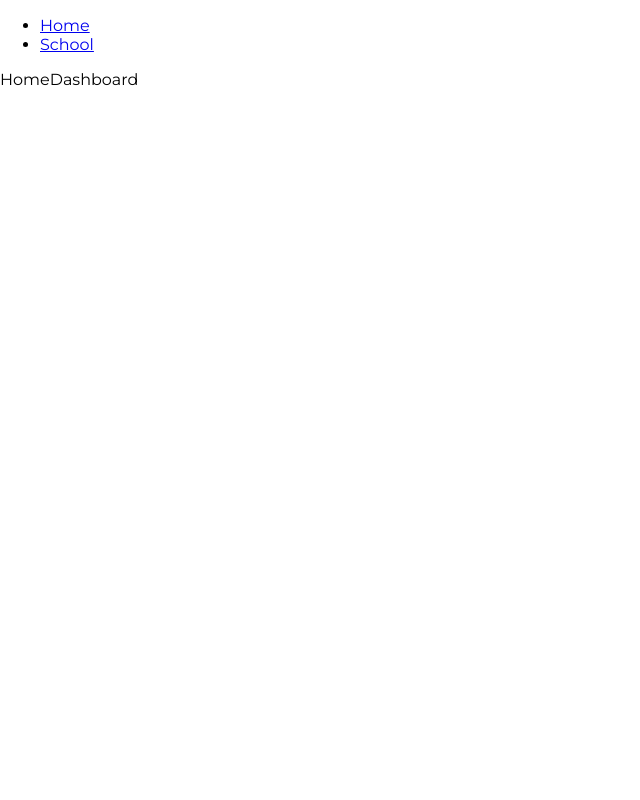
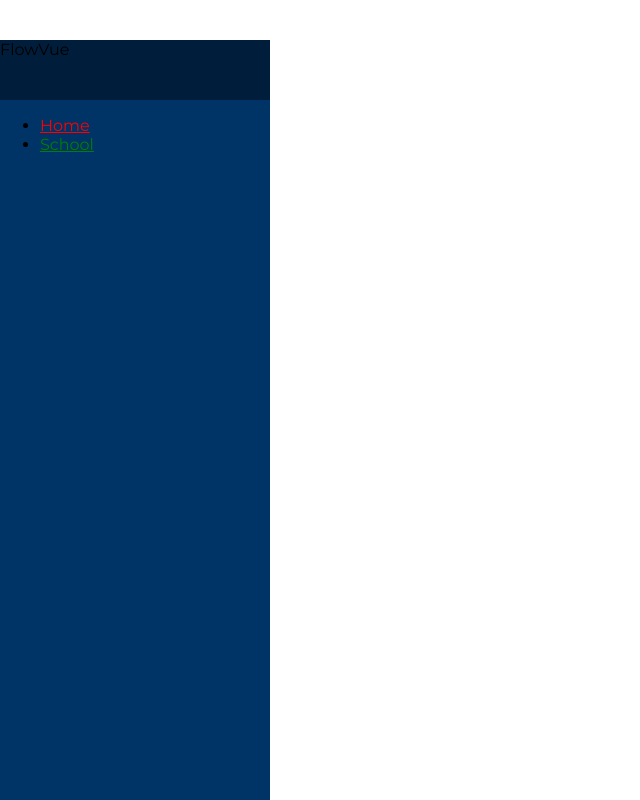
Before and after one commit to Dawidsjd/Automatizasion, a React (Create React App) app: page /HomeDashboard in a window 1280 px wide. Shown: the top 800 px of the page, without its empty margins (0-640 px from the left). Built offline with nearby package versions, Linux system fonts and the light colour scheme.

Commit message:
margin nie działa

```diff
--- a/src/Components/features/LeftPanelDashboard/LeftPanelDashboard.jsx
+++ b/src/Components/features/LeftPanelDashboard/LeftPanelDashboard.jsx
@@ -1,20 +1,51 @@
-import React from "react";
-import { Link } from "react-router-dom";
-import {} from "./styles";
+import React, { Component } from "react";
+import { NavLink } from "react-router-dom";
+import {
+  StyledContainer,
+  StyledLogoContainer,
+  StyledLogo,
+  StyledNav,
+} from "./styles";
+import "./styles.css";
 
-const LeftPanelDashboard = () => {
+class LeftPanelDashboard extends Component {
+  state = { clicked: false };
+
+  handleClick = () => {
+    const navbar = document.getElementById("navbar");
+    navbar.classList.toggle("active");
+    this.setState({ clicked: !this.state.clicked });
+  };
+
+  render() {
     return (
-    <div>
-      <ul>
+      <StyledContainer>
+        <StyledLogoContainer>
+          <StyledLogo>FlowVue</StyledLogo>
+        </StyledLogoContainer>
+        <ul
+          id="navbar"
+          className={this.state.clicked ? "nav_active" : "navbar"}
+        >
           <li>
-          <Link to="/HomeDashboard">Home</Link>
+            <NavLink
+              to="/HomeDashboard"
+              className={({ isActive }) => (isActive ? "link-active" : "link")}
+            >
+              Home
+            </NavLink>
           </li>
           <li>
-          <Link to="/SchoolDashboard">School</Link>
+            <NavLink
+              to="/SchoolDashboard"
+              className={({ isActive }) => (isActive ? "link-active" : "link")}
+            >
+              School
+            </NavLink>
           </li>
         </ul>
-    </div>
+      </StyledContainer>
     );
-};
-
+  }
+}
 export default LeftPanelDashboard;
--- /dev/null
+++ b/src/Components/features/LeftPanelDashboard/styles.css
@@ -0,0 +1,7 @@
+.link-active {
+  color: red;
+}
+
+.link {
+  color: green;
+}
--- a/src/Components/features/LeftPanelDashboard/styles.js
+++ b/src/Components/features/LeftPanelDashboard/styles.js
@@ -1,6 +1,19 @@
 import { styled } from "@mui/material/styles";
 import globalTheme from "../GlobalStyles/GlobalTheme";
 
-// export const StyledText = styled("p")(({ theme }) => ({
-//   color: theme.palette.primary.main,
-// }));
+export const StyledContainer = styled("div")(({ theme }) => ({
+  height: "900px",
+  width: "270px",
+  background: globalTheme.palette.primary.main,
+  borderRadius: "0 35px 35px 0",
+}));
+
+export const StyledLogoContainer = styled("div")(({ theme }) => ({
+  background: globalTheme.palette.primary.dark,
+  marginTop: "40px",
+  height: "60px",
+}));
+
+export const StyledLogo = styled("nav")(({ theme }) => ({}));
+
+export const StyledNav = styled("nav")(({ theme }) => ({}));
```
Lines whose indentation alone changed are shown as unchanged.
